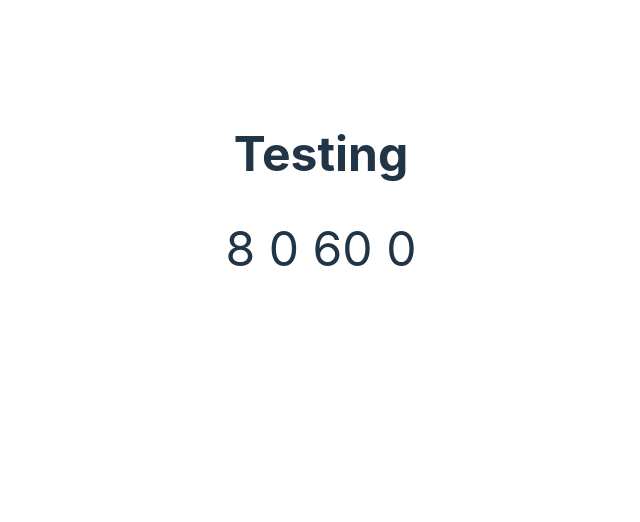
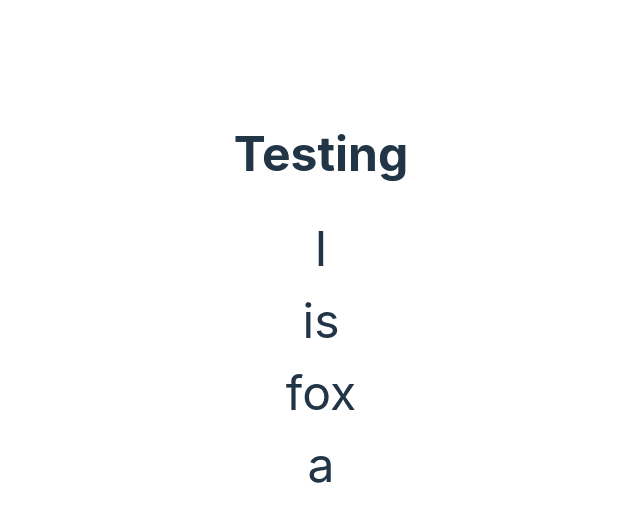
Before and after one commit to MandySpaan/JavaScript_PracticeSolutions, a React (Vite) app: page / in a window 1280 px wide. Shown: the top 522 px of the page, without its empty margins (319-959 px from the left). Built offline with nearby package versions, Linux system fonts and the light colour scheme.

Commit message:
feat: FindShortestWord

```diff
--- a/src/App.jsx
+++ b/src/App.jsx
@@ -1,11 +1,11 @@
 import "./App.css";
-import SumOfPositives from "./Problems/chatGPT/Easy/SumOfPositives";
+import FindShortestWord from "./Problems/chatGPT/Easy/FindShortestWord";
 
 function App() {
   return (
     <>
       <h1>Testing</h1>
-      <SumOfPositives />
+      <FindShortestWord />
     </>
   );
 }
--- /dev/null
+++ b/src/Problems/chatGPT/Easy/FindShortestWord.jsx
@@ -0,0 +1,25 @@
+const FindShortestWord = () => {
+  const findShortestWord = function (arr) {
+    let arrayOfWords = arr.split(" ");
+    let shortestWord = arrayOfWords[0];
+    for (let i = 1; i < arrayOfWords.length; i++) {
+      if (arrayOfWords[i].length < shortestWord.length) {
+        shortestWord = arrayOfWords[i];
+      }
+    }
+    return shortestWord;
+  };
+  return (
+    <div>
+      {findShortestWord("I love programming")}
+      <br />
+      {findShortestWord("JavaScript is fun")}
+      <br />
+      {findShortestWord("That brown fox was quick")}
+      <br />
+      {findShortestWord("Look at it, it's a tiny ant")}
+    </div>
+  );
+};
+
+export default FindShortestWord;
```
